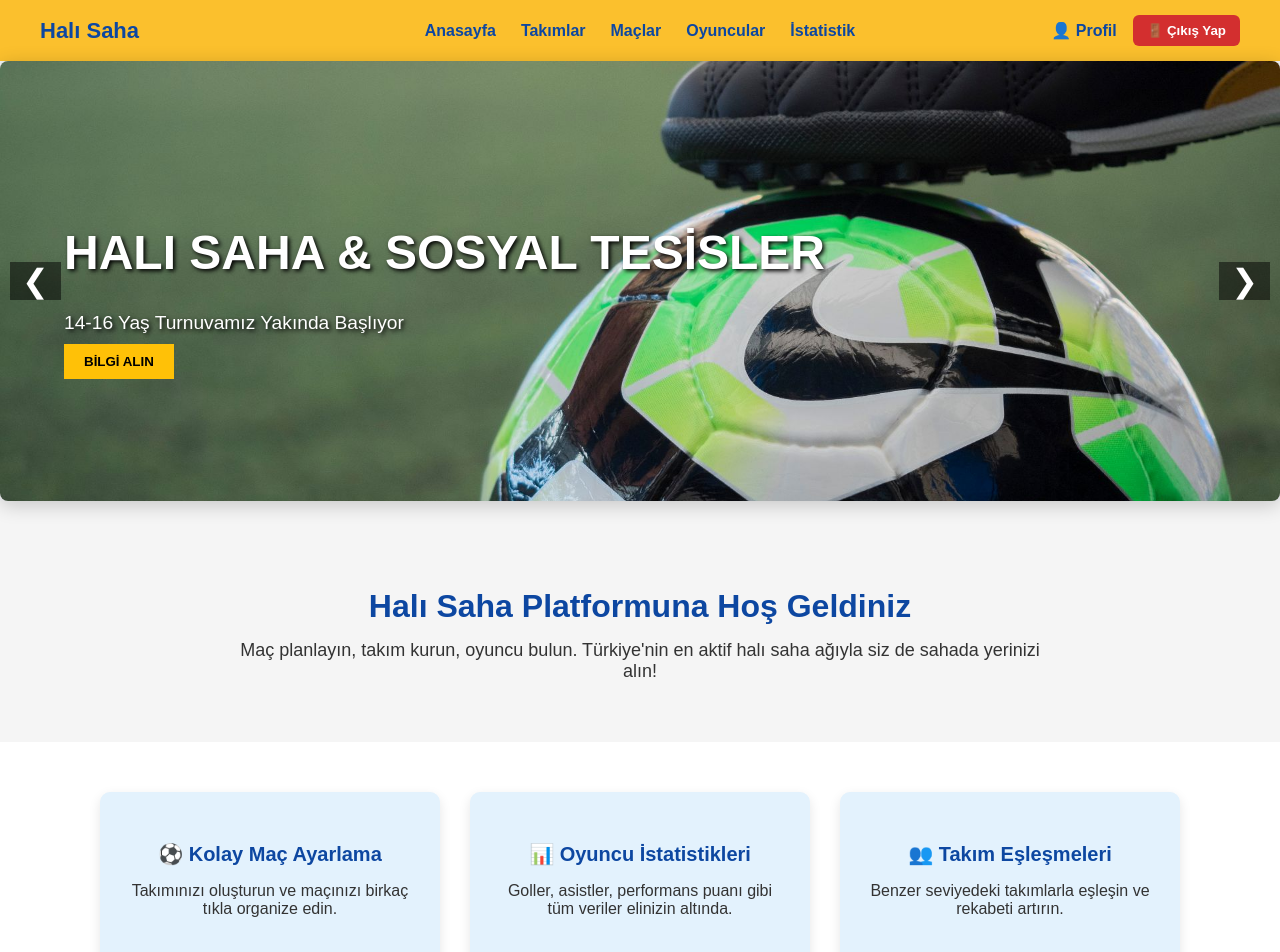
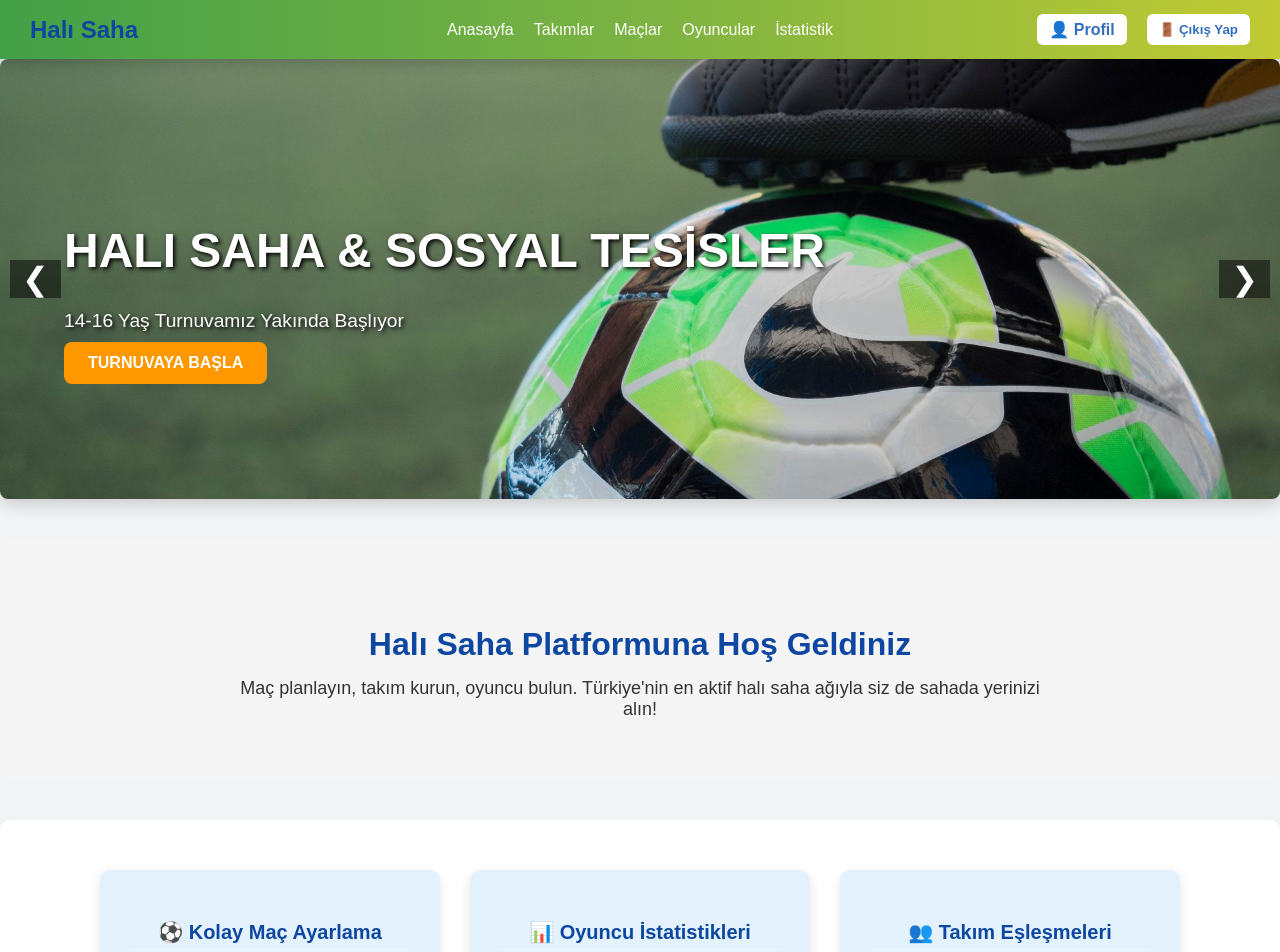
Before and after one commit to Kozmikfon/StadyumWeb, a React (Vite) app: page / in a window 1280 px wide. Shown: the top 952 px of the page. Built offline with nearby package versions, Linux system fonts and the light colour scheme; no server answers; sample sign-in values are in the browser's storage.

Commit message:
Turnuva ekranı tasarlandı.

```diff
--- a/src/App.tsx
+++ b/src/App.tsx
@@ -1,8 +1,10 @@
 import { BrowserRouter } from 'react-router-dom';
-import AnimatedRoutes from '../src/pages/Components/AnimatedRoutes';
+import AnimatedRoutes from './Components/AnimatedRoutes';
+
 
 const App = () => {
   return (
+
     <BrowserRouter>
       <AnimatedRoutes />
     </BrowserRouter>
--- a/src/pages/Components/AnimatedRoutes.tsx
+++ b/src/Components/AnimatedRoutes.tsx
@@ -1,19 +1,22 @@
 import { Routes, Route, useLocation, Navigate } from 'react-router-dom';
 import { AnimatePresence, motion } from 'framer-motion';
 import { useEffect, useState } from 'react';
-import Login from '../Login/Login';
-import Register from '../Register/Register';
-import PlayerList from '../Player/PlayerList/PlayerList';
-import PlayerDetailPage from '../Player/PlayerDetailPage';
-import TeamList from '../Teams/TeamList/TeamList';
-import TeamDetailPage from '../Teams/TeamDetail/TeamDetailPage';
-import MatchList from '../Matches/MatchList/MatchList';
-import MatchDetailPage from '../Matches/MatchDetailPage';
-import PlayerProfile from '../Profile/PlayerProfile';
-import ChangePasswordPage from '../Profile/ChangePassword/ChangePasswordPage';
-import CreateMatch from '../Matches/CreateMatch/CreateMatch';
-import Dashboard from '../Dashboard/Dashboard';
-import Home from '../Home/Home';
+import Login from '../pages/Login/Login';
+import Register from '../pages/Register/Register';
+import Home from '../pages/Home/Home';
+import Dashboard from '../pages/Dashboard/Dashboard';
+import PlayerList from '../pages/Player/PlayerList/PlayerList';
+import PlayerDetailPage from '../pages/Player/PlayerDetailPage';
+import TeamList from '../pages/Teams/TeamList/TeamList';
+import TeamDetailPage from '../pages/Teams/TeamDetail/TeamDetailPage';
+import MatchList from '../pages/Matches/MatchList/MatchList';
+import MatchDetailPage from '../pages/Matches/MatchDetailPage';
+import CreateMatch from '../pages/Matches/CreateMatch/CreateMatch';
+import PlayerProfile from '../pages/Profile/PlayerProfile';
+import ChangePasswordPage from '../pages/Profile/ChangePassword/ChangePasswordPage';
+import Navbar from './Navbar/Navbar';
+import TurnuvaPage from '../pages/Turnuva/TurnuvaPage';
+
 
 
 
@@ -52,6 +55,8 @@ const AnimatedRoutes = () => {
   );
 
   return (
+  <>
+    {token && <Navbar />} {/* Navbar sadece login olmuş kullanıcılar için */}
     <AnimatePresence mode="wait">
       <Routes location={location} key={location.pathname}>
         {!token ? (
@@ -73,13 +78,15 @@ const AnimatedRoutes = () => {
             <Route path="/matches/create" element={motionWrap(<CreateMatch />)} />
             <Route path="/profile" element={motionWrap(<PlayerProfile />)} />
             <Route path="/change-password" element={motionWrap(<ChangePasswordPage />)} />
-
+            <Route path="/Turnuva" element={motionWrap(<TurnuvaPage />)} />
             <Route path="*" element={<Navigate to="/" />} />
           </>
         )}
       </Routes>
     </AnimatePresence>
-  );
+  </>
+);
+
 };
 
 export default AnimatedRoutes;
--- a/src/Components/ImageSlider.css
+++ b/src/Components/ImageSlider.css
@@ -87,3 +87,18 @@
 .nav-button.right {
   right: 10px;
 }
+.slider-button {
+  background-color: #ff9800;
+  color: white;
+  padding: 12px 24px;
+  border: none;
+  border-radius: 8px;
+  font-size: 16px;
+  font-weight: bold;
+  cursor: pointer;
+  transition: background-color 0.3s ease;
+}
+
+.slider-button:hover {
+  background-color: #f57c00;
+}
--- a/src/Components/ImageSlider.tsx
+++ b/src/Components/ImageSlider.tsx
@@ -1,4 +1,5 @@
 import { useState, useEffect } from 'react';
+import { useNavigate } from 'react-router-dom'; // Yönlendirme için ekledik
 import './ImageSlider.css';
 
 import slide1 from '../assets/slider/top1.jpg';
@@ -9,6 +10,7 @@ const images = [slide1, slide2, slide3];
 
 const ImageSlider = () => {
   const [currentIndex, setCurrentIndex] = useState(0);
+  const navigate = useNavigate(); // Kullanıcıyı yönlendirmek için
 
   const goToPrevious = () => {
     setCurrentIndex((prev) => (prev === 0 ? images.length - 1 : prev - 1));
@@ -37,13 +39,14 @@ const ImageSlider = () => {
       <div className="slider-overlay">
         <h1>HALI SAHA & SOSYAL TESİSLER</h1>
         <p>14-16 Yaş Turnuvamız Yakında Başlıyor</p>
-    <button className="slider-button">BİLGİ ALIN</button>
+        <button className="slider-button" onClick={() => navigate('/turnuva')}>
+          TURNUVAYA BAŞLA
+        </button>
       </div>
 
       <button className="nav-button left" onClick={goToPrevious}>❮</button>
       <button className="nav-button right" onClick={goToNext}>❯</button>
     </div>
-
   );
 };
 
--- /dev/null
+++ b/src/Components/Navbar/Navbar.css
@@ -0,0 +1,81 @@
+
+.navbar {
+  background-color: #1976d2;
+  color: white;
+  padding: 12px 30px;
+  display: flex;
+  justify-content: space-between;
+  align-items: center;
+}
+
+.logo {
+  font-size: 24px;
+  font-weight: bold;
+}
+
+.nav-links {
+  list-style: none;
+  display: flex;
+  gap: 20px;
+}
+
+.nav-links a {
+  color: white;
+  text-decoration: none;
+  font-weight: 500;
+}
+
+
+.home-navbar {
+  display: flex;
+  justify-content: space-between;
+  align-items: center;
+  background: linear-gradient(90deg, #43a047, #7cb342, #c0ca33);
+  color: white;
+  padding: 14px 30px;
+  box-shadow: 0 4px 12px rgba(0, 0, 0, 0.15);
+  position: sticky;
+  top: 0;
+  z-index: 1000;
+}
+
+.logo {
+  font-size: 24px;
+  font-weight: bold;
+  cursor: pointer;
+}
+
+.nav-links {
+  display: flex;
+  gap: 20px;
+}
+
+.nav-links a {
+  color: white;
+  text-decoration: none;
+  font-weight: 500;
+  cursor: pointer;
+}
+
+.nav-links a:hover {
+  color: #fff59d;
+  text-decoration: underline;
+}
+
+
+
+.right-section {
+  display: flex;
+  gap: 10px;
+}
+
+.profile-btn,
+.logout-btn {
+  background-color: white;
+  color: #326fc0;
+  border: none;
+  border-radius: 6px;
+  padding: 6px 12px;
+  font-weight: bold;
+  cursor: pointer;
+}
--- /dev/null
+++ b/src/Components/Navbar/Navbar.tsx
@@ -0,0 +1,35 @@
+import { useNavigate } from 'react-router-dom';
+import './Navbar.css';
+
+const Navbar = () => {
+  const navigate = useNavigate();
+
+  const handleLogout = () => {
+    localStorage.removeItem('token');
+    localStorage.removeItem('role');
+    navigate('/login');
+  };
+
+  return (
+    <header className="home-navbar">
+      <div className="logo">Halı Saha</div>
+      <nav className="nav-links">
+        <a onClick={() => navigate('/')}>Anasayfa</a>
+        <a onClick={() => navigate('/teams')}>Takımlar</a>
+        <a onClick={() => navigate('/matches')}>Maçlar</a>
+        <a onClick={() => navigate('/players')}>Oyuncular</a>
+        <a onClick={() => navigate('/stats')}>İstatistik</a>
+      </nav>
+      <div className="right-section">
+        <button className="profile-btn" onClick={() => navigate('/profile')}>
+          👤 Profil
+        </button>
+        <button className="logout-btn" onClick={handleLogout}>
+          🚪 Çıkış Yap
+        </button>
+      </div>
+    </header>
+  );
+};
+
+export default Navbar;
--- a/src/pages/Home/Home.tsx
+++ b/src/pages/Home/Home.tsx
@@ -55,33 +55,9 @@ const Home = () => {
       .finally(() => setIsLoadingPlayers(false));
   }, []);
 
-const handleLogout = () => {
-  localStorage.removeItem('token');
-  window.location.href = '/login'; // logout sonrası login sayfasına yönlendir
-};
 
   return (
     <>
-      {/* Navbar */}
-      <header className="home-navbar">
-        <div className="logo">Halı Saha</div>
-        <nav className="nav-links">
-          <a onClick={() => navigate('/')}>Anasayfa</a>
-          <a onClick={() => navigate('/teams')}>Takımlar</a>
-          <a onClick={() => navigate('/matches')}>Maçlar</a>
-          <a onClick={() => navigate('/players')}>Oyuncular</a>
-          <a onClick={() => navigate('/stats')}>İstatistik</a>
-        </nav>
-        <div className="right-section">
-          <button className="profile-btn" onClick={() => navigate('/profile')}>
-            👤 Profil
-          </button>
-          <button className="logout-btn" onClick={handleLogout}>
-    🚪 Çıkış Yap
-  </button>
-        </div>
-      </header>
-
       {/* Görsel Slider */}
       <ImageSlider />
 
--- /dev/null
+++ b/src/pages/Turnuva/TurnuvaPage.css
@@ -0,0 +1,111 @@
+.turnuva-page {
+  padding: 40px;
+  background: linear-gradient(135deg, #1e88e5, #43a047);
+  color: white;
+  min-height: 100vh;
+}
+
+.turnuva-page h2 {
+  font-size: 32px;
+  margin-bottom: 10px;
+  text-align: center;
+}
+
+.turnuva-page p {
+  font-size: 18px;
+  margin-bottom: 20px;
+  text-align: center;
+}
+
+.info-btn {
+  display: block;
+  margin: 0 auto 30px auto;
+  background-color: #ff9800;
+  color: white;
+  padding: 12px 24px;
+  border: none;
+  border-radius: 8px;
+  font-weight: bold;
+  font-size: 16px;
+  cursor: pointer;
+  transition: background-color 0.3s ease;
+}
+
+.info-btn:hover {
+  background-color: #f57c00;
+}
+
+section {
+  margin-top: 40px;
+  background: rgba(255,255,255,0.1);
+  padding: 20px;
+  border-radius: 10px;
+}
+
+section h3 {
+  margin-bottom: 15px;
+  font-size: 22px;
+  border-bottom: 1px solid rgba(255,255,255,0.3);
+  padding-bottom: 5px;
+}
+
+ul {
+  list-style: none;
+  padding-left: 0;
+}
+
+li {
+  padding: 10px;
+  margin-bottom: 8px;
+  background: rgba(255,255,255,0.15);
+  border-radius: 6px;
+}
+
+/* MODAL */
+.modal-overlay {
+  position: fixed;
+  top: 0;
+  left: 0;
+  width: 100%;
+  height: 100%;
+  background: rgba(0,0,0,0.6);
+  display: flex;
+  align-items: center;
+  justify-content: center;
+  z-index: 999;
+}
+
+.modal {
+  background: white;
+  color: black;
+  padding: 30px;
+  border-radius: 10px;
+  width: 90%;
+  max-width: 500px;
+  text-align: center;
+}
+
+.modal input,
+.modal textarea {
+  width: 100%;
+  margin: 8px 0;
+  padding: 10px;
+  border-radius: 6px;
+  border: 1px solid #ccc;
+}
+
+.modal button {
+  margin-top: 10px;
+  padding: 10px 16px;
+  border: none;
+  border-radius: 6px;
+  background-color: #1976d2;
+  color: white;
+  font-weight: bold;
+  cursor: pointer;
+  margin-right: 8px;
+}
+
+.modal button:hover {
+  background-color: #0d47a1;
+}
--- /dev/null
+++ b/src/pages/Turnuva/TurnuvaPage.tsx
@@ -0,0 +1,93 @@
+// src/pages/Turnuva/TurnuvaPage.tsx
+
+import { useEffect, useState } from 'react';
+import axios from 'axios';
+import './TurnuvaPage.css';
+
+interface Team {
+  id: number;
+  name: string;
+}
+
+interface Match {
+  id: number;
+  fieldName: string;
+  matchDate: string;
+  team1: Team;
+  team2: Team;
+}
+
+const TurnuvaPage = () => {
+  const [teams, setTeams] = useState<Team[]>([]);
+  const [matches, setMatches] = useState<Match[]>([]);
+  const [showModal, setShowModal] = useState(false);
+
+  useEffect(() => {
+    const fetchData = async () => {
+      const token = localStorage.getItem('token');
+
+      const teamRes = await axios.get('http://localhost:5275/api/Teams', {
+        headers: { Authorization: `Bearer ${token}` },
+      });
+      setTeams(teamRes.data);
+
+      const matchRes = await axios.get('http://localhost:5275/api/Matches', {
+        headers: { Authorization: `Bearer ${token}` },
+      });
+      setMatches(matchRes.data);
+    };
+
+    fetchData();
+  }, []);
+
+  return (
+    <div className="turnuva-page">
+      <h2>🏆 14-16 Yaş Gençler Turnuvası</h2>
+      <p>📅 Turnuva 15 Temmuz'da başlıyor. Katılım ücretsiz. Finalde sürpriz ödüller sizi bekliyor!</p>
+      <button className="info-btn" onClick={() => setShowModal(true)}>📩 Bilgi Al / Başvur</button>
+
+      {/* TAKIMLAR */}
+      <section>
+        <h3>⚽ Katılan Takımlar</h3>
+        <ul className="team-list">
+          {teams.map(team => (
+            <li key={team.id}>{team.name}</li>
+          ))}
+        </ul>
+      </section>
+
+      {/* MAÇLAR */}
+      <section>
+        <h3>🗓️ Maç Programı</h3>
+        <ul className="match-list">
+          {matches.map(match => (
+            <li key={match.id}>
+              {match.matchDate.slice(0, 16).replace('T', ' ')} - {match.team1?.name} vs {match.team2?.name} @ {match.fieldName}
+            </li>
+          ))}
+        </ul>
+      </section>
+
+      {/* MODAL */}
+      {showModal && (
+        <div className="modal-overlay">
+          <div className="modal">
+            <h3>Bilgi Talep Formu</h3>
+            <input type="text" placeholder="Ad Soyad" />
+            <input type="email" placeholder="E-posta" />
+            <textarea placeholder="Mesajınız..." rows={4}></textarea>
+            <div className="modal-buttons">
+              <button onClick={() => {
+                alert('✅ Başvuru gönderildi!');
+                setShowModal(false);
+              }}>Gönder</button>
+              <button onClick={() => setShowModal(false)}>İptal</button>
+            </div>
+          </div>
+        </div>
+      )}
+    </div>
+  );
+};
+
+export default TurnuvaPage;
```
Also changed, not shown: src/pages/Matches/CreateMatch/CreateMatch.css (+57 -0 lines), src/pages/Matches/CreateMatch/CreateMatch.tsx (+15 -6 lines). Lines whose indentation alone changed are shown as unchanged.
